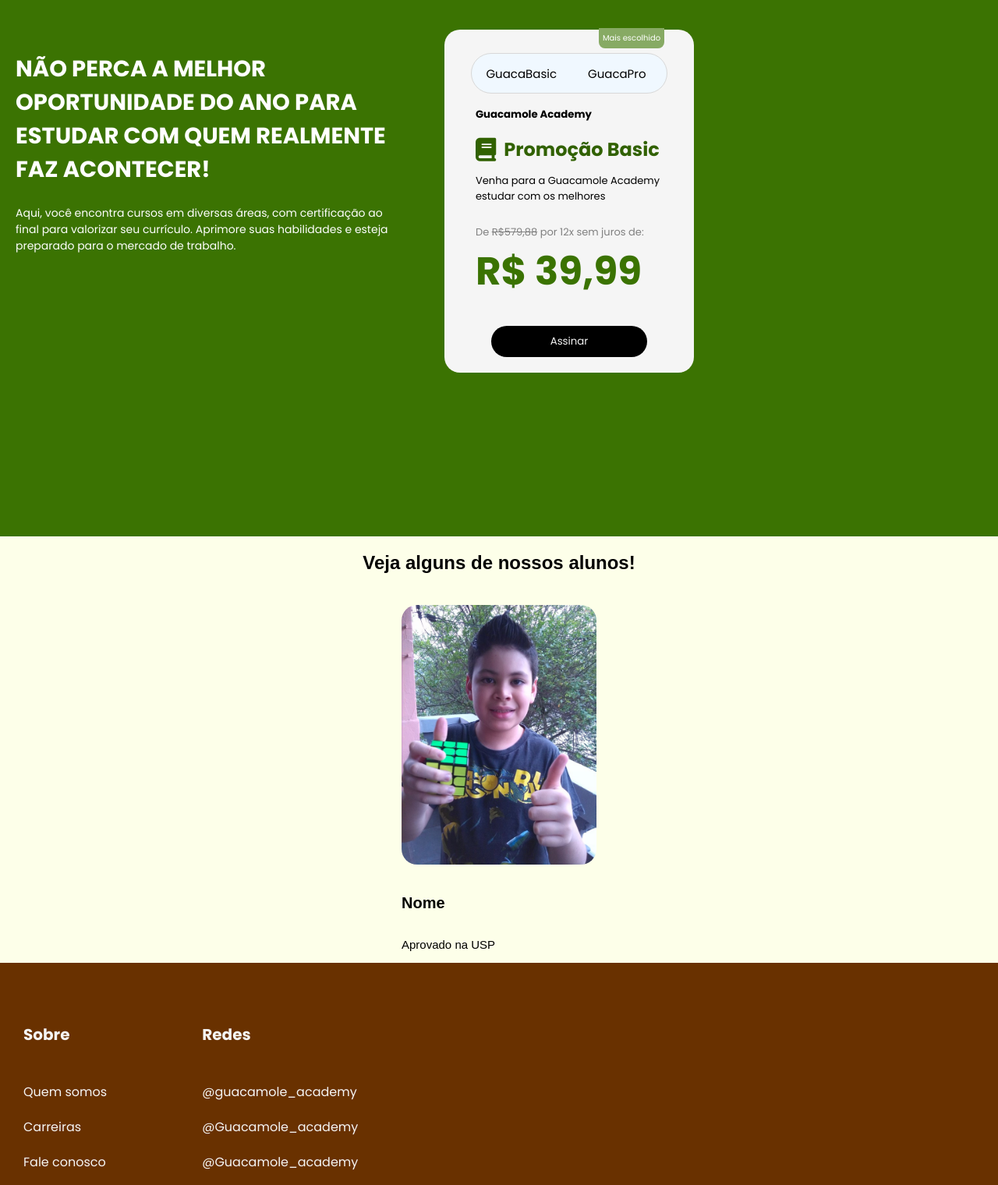
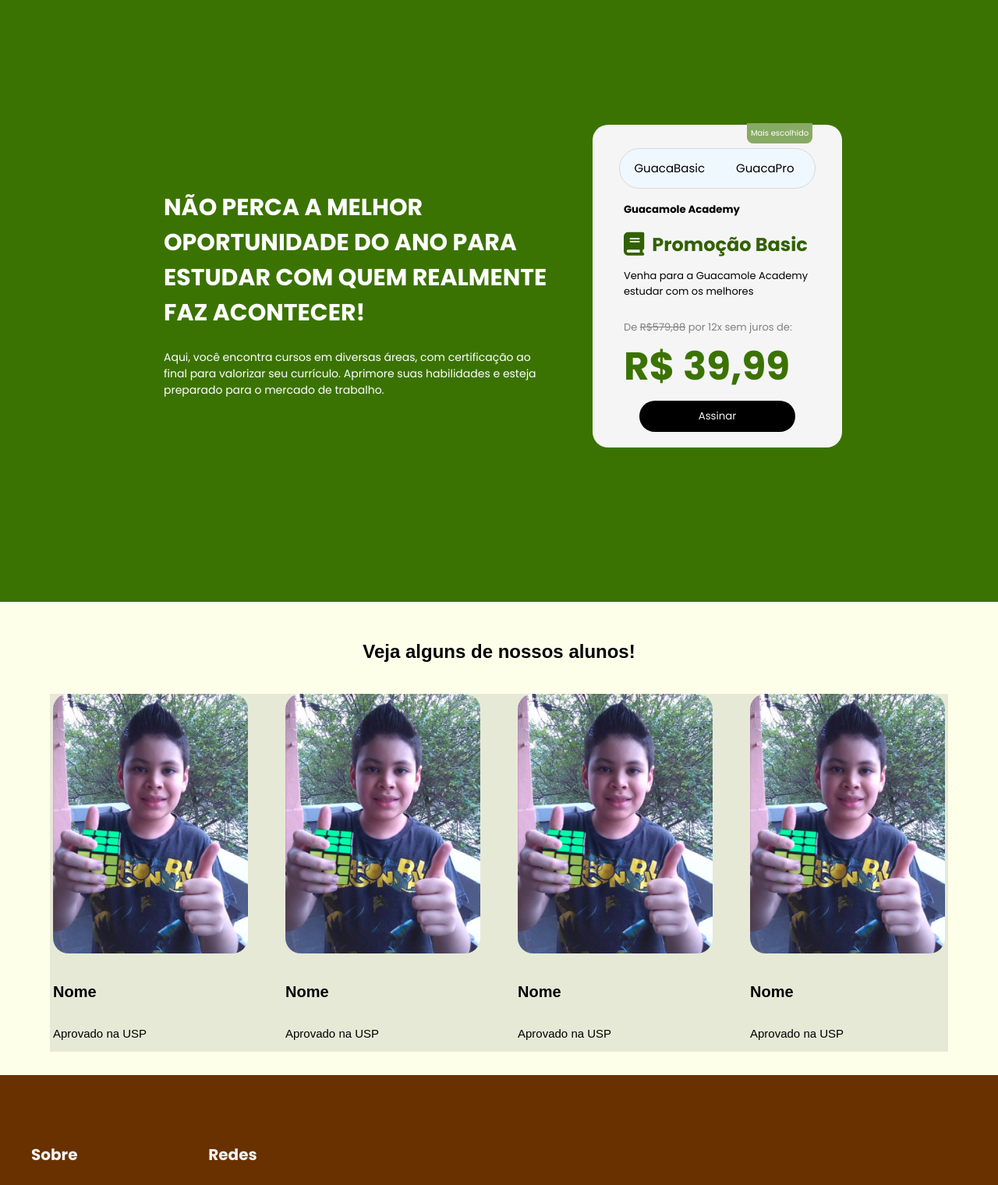
Before and after one commit to yuuki-1337/guacamole, a plain HTML site: page index.html in a window 1280 px wide. Shown: the part 78-1598 px from the top of the page at 78% size. Drawn offline with Linux system fonts and the light colour scheme.

Commit message:
Ajuste de tamanho

```diff
--- a/css/style.css
+++ b/css/style.css
@@ -95,23 +95,22 @@ main{
 }
 .home-prices{
     background-color: #3B7302;
-    margin-top: 76px;
     display: flex;
-    height: calc(100vh - 20vh);
+    height: calc(100vh);
     width: 100%;
     padding-top: 50px;
     font-family: "Poppins", "sans-serif";
-    gap: 30px;
+    align-items: center;
+    justify-content: center;
+    gap: 20px;
 }
 .home-title{
     text-align: left;
     max-width: 500px;
-    max-height: 50px;
-    margin-top: -25px;
-    padding: 20px;
+    padding: 30px;
 }
 .home-title h1{
-    font-size: 29px;
+    font-size: 30px;
     color: white;
 }
 .home-title p{
@@ -167,7 +166,7 @@ main{
     padding-top: 30px;
     align-items: center;
     max-width: 300px;
-    height: 400px;
+    max-height: 400px;
     border-radius: 20px;
     margin-right: 20px;
 }
@@ -239,6 +238,8 @@ main{
     display: flex;
     flex-direction: column;
     align-items: center;
+    padding: 30px 0px 30px 0px;
+    width: 100%;
 }
 .image-students{
     width: 250px;
@@ -247,6 +248,11 @@ main{
 .students-container{
     display: flex;
     justify-content: space-around;
+    background-color: #e7e9d7;
+    overflow: hidden;
+    width: 90%;
+    gap: 40px;
+    position: relative;
 }
 .students.active{
     transform: translateX();
@@ -262,7 +268,7 @@ main{
 }
 footer{
     display: flex;
-    width: 100vw;
+    width: 100%;
     flex-direction: column;
     background-color: #693100;
 }
@@ -283,7 +289,8 @@ footer{
 }
 .footerSection{
     font-family: Poppins;
-    margin: 30px;
+    margin: 0px;
+    padding: 40px;
     gap: 10%;
     display: flex;
     color: whitesmoke;
@@ -321,11 +328,11 @@ footer{
     display: flex;
     align-items: center;
     color: black;
+    justify-content: center;
     flex-direction: column;
-    margin-top: 70px;
+    height: 100vh;
 }
 .login-box{
-    margin-top: 20px;
     padding-bottom: 30px;
     display: flex;
     flex-direction: column;
@@ -349,6 +356,13 @@ footer{
     background-color: #3B7302;
     padding: 5px;
     border-radius: 8px 0px 0px 8px;
+}
+.login-section{
+    display: flex;
+    align-items: center;
+    justify-content: center;
+    margin: 0;
+    padding-top: 55px;
 }
 .input-login input{
     background-color: whitesmoke;
@@ -415,6 +429,11 @@ footer{
 .buttons-login button:hover{
     background-color: rgb(232, 232, 232);
 }
+@media(max-width: 915px){
+    #textPrice{
+        font-size: 20px;
+    }
+}
 @media (max-width: 768px){
     .top-part{
         display: none;
@@ -461,7 +480,7 @@ footer{
         height: 100vh;
         position: fixed;
         margin-top: -10px;
-        width: 50%;
+        width: 60%;
         border-radius: 0px 20px 20px 0px;
         transform: translateX(-100%);
         transition: transform 0.3s ease-in;
@@ -548,19 +567,24 @@ footer{
     }
     /* main from home page */
     .home-prices{
-        height: calc(1000px - 55px);
+        height: 955px;
         flex-direction: column;
         justify-content: space-around;
         align-items: center;
         gap: 0;
         margin: 0;
+        padding-top: 0px;
     }
     .home-title{
         align-items: center;
-        margin-top: -100px;
+        width: 90%;
     }
     .guaca-banner{
-        margin-top: -100px;
-        margin-right: 0;
+        margin: -150px 5% 0px 5%;
     }
 }
+@media(max-width: 355px){
+    #textPrice{
+        font-size: 20px;
+    }
+}
--- a/index.html
+++ b/index.html
@@ -101,6 +101,21 @@
                     <p>Aprovado na USP</p>
                 </div>
                 <div id="studentsScrollbar">
+                    <img src="./img/students.png" alt="opa" class="image-students">
+                    <h5>Nome</h5>
+                    <p>Aprovado na USP</p>
+                </div>
+                <div id="studentsScrollbar">
+                    <img src="./img/students.png" alt="opa" class="image-students">
+                    <h5>Nome</h5>
+                    <p>Aprovado na USP</p>
+                </div>
+                <div id="studentsScrollbar">
+                    <img src="./img/students.png" alt="opa" class="image-students">
+                    <h5>Nome</h5>
+                    <p>Aprovado na USP</p>
+                </div>
+
         </section>
     </main>
     <footer>
```
Also changed, not shown: pages/login.html (+1 -1 lines).
